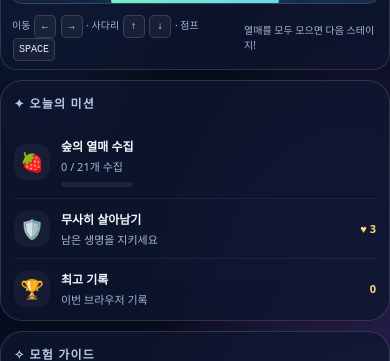
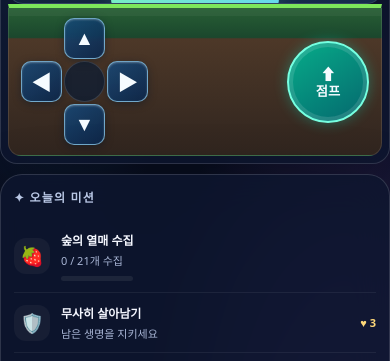
Before and after one commit to guras1984/forest-game, a plain HTML site: page index.html in a window 390 px wide. Shown: the part 416-777 px from the top of the page. Drawn offline with Linux system fonts and the light colour scheme.

Commit message:
Add files via upload

```diff
--- a/index.html
+++ b/index.html
@@ -30,21 +30,21 @@ canvas{width:100%;height:auto;display:block;aspect-ratio: 800 / 560;touch-action
 .tipbox{background:linear-gradient(135deg,#8cf5c712,#78dfff0b);border:1px solid #8cf5c71c;border-radius:15px;padding:13px;font-size:12px;line-height:1.7;color:#c7d6ef}.tipbox strong{color:var(--mint)}
 .shop-overlay{position:absolute;inset:0;z-index:5;background:#071126ed;backdrop-filter:blur(12px);padding:16px;overflow:auto;line-height:normal}.shop-overlay.hidden{display:none}.shop-head{display:flex;align-items:center;justify-content:space-between;gap:10px;margin-bottom:12px}.shop-head h2{font-size:22px;margin:0}.shop-meta{font-size:12px;color:#b8c8e8;margin:6px 0 14px}.shop-grid{display:grid;grid-template-columns:repeat(2,minmax(0,1fr));gap:9px}.shop-item{border:1px solid #ffffff20;background:#ffffff0a;border-radius:14px;padding:12px;text-align:left;min-width:0}.shop-item .shop-icon{font-size:25px}.shop-item b{display:block;font-size:13px;margin:5px 0}.shop-item p{font-size:11px;line-height:1.5;color:#b8c8e8;margin:0 0 9px;min-height:34px}.shop-item button{width:100%;border:0;border-radius:9px;padding:9px 5px;font-weight:900;background:linear-gradient(110deg,#79efc2,#67d8ee);color:#092038}.shop-item button:disabled{background:#ffffff15;color:#8997b5}.shop-note{font-size:10px;color:#9baecc;margin-top:12px;line-height:1.5}.mobile-controls{display:none}
 .toast{position:absolute;left:50%;top:14px;transform:translate(-50%,-10px);background:#101b33eF;border:1px solid #ffffff25;border-radius:20px;padding:9px 15px;font-size:12px;font-weight:800;opacity:0;transition:.2s;pointer-events:none;white-space:nowrap;z-index:2}.toast.show{opacity:1;transform:translate(-50%,0)}
-/* Touch controls sit over the lower edge of the game only on small screens. */
-.mobile-controls{display:none;position:absolute;left:0;right:0;bottom:2.2%;z-index:4;align-items:flex-end;justify-content:space-between;padding:0 3.5%;pointer-events:none;user-select:none;-webkit-user-select:none}
+/* Mobile controls occupy a separate bottom strip, never covering the playfield. */
+.mobile-controls{display:none;position:relative;left:auto;right:auto;bottom:auto;z-index:1;align-items:center;justify-content:space-between;gap:12px;padding:15px clamp(12px,4vw,28px) 13px;margin:0;border:1px solid #ffffff1c;border-top:4px solid #7de75b;border-radius:0 0 13px 13px;background:linear-gradient(180deg,#285f35 0%,#1b472d 20%,#4d3828 21%,#30251f 100%);box-shadow:inset 0 8px 0 #ffffff0a;pointer-events:none;user-select:none;-webkit-user-select:none}
 .dpad{display:grid;grid-template-columns:repeat(3,clamp(35px,10.5vw,58px));grid-template-rows:repeat(3,clamp(35px,10.5vw,58px));gap:3px;pointer-events:auto}
 .mobile-controls button{touch-action:none;-webkit-tap-highlight-color:transparent;display:flex;align-items:center;justify-content:center;color:#f5fbff;font-weight:900;border:1px solid #9edfffaa;background:linear-gradient(145deg,#164a7bd9,#09264ddd);box-shadow:inset 0 1px 2px #ffffff45,0 2px 8px #00132966;backdrop-filter:blur(2px);padding:0;min-width:0;min-height:0}
 .mobile-controls button:active{filter:brightness(1.35);transform:scale(.94)}
 .dpad .dir{font-size:clamp(17px,5vw,25px);border-radius:12px}
 .dpad .up{grid-column:2;grid-row:1}.dpad .left{grid-column:1;grid-row:2}.dpad-center{grid-column:2;grid-row:2;border:1px solid #ffffff25;border-radius:50%;background:#071a35aa}.dpad .right{grid-column:3;grid-row:2}.dpad .down{grid-column:2;grid-row:3}
-.jump-btn{pointer-events:auto;flex-direction:column;gap:0;width:clamp(76px,21vw,112px);height:clamp(76px,21vw,112px);border-radius:50%;border:2px solid #76ffe1!important;background:linear-gradient(145deg,#00b994e8,#006d75e8)!important;box-shadow:inset 0 0 0 4px #ffffff20,0 0 14px #00e8c555!important;font-size:clamp(28px,8vw,42px);margin-bottom:1px}
+.jump-btn{pointer-events:auto;flex-direction:column;gap:0;width:clamp(76px,21vw,112px);height:clamp(76px,21vw,112px);border-radius:50%;border:2px solid #76ffe1!important;background:linear-gradient(145deg,#00b994e8,#006d75e8)!important;box-shadow:inset 0 0 0 4px #ffffff20,0 0 14px #00e8c555!important;font-size:clamp(28px,8vw,42px);margin-bottom:0}
 .jump-btn small{font-size:clamp(12px,3.4vw,16px);line-height:1.2}
-@media(max-width:700px){.mobile-controls{display:flex!important}.canvas-wrap{isolation:isolate}.overlay,.shop-overlay{z-index:5}.toast{z-index:6}}
-@media(max-width:390px){.mobile-controls{padding:0 3%}.dpad{gap:2px}.dpad .dir{border-radius:10px}}
+@media(max-width:700px){.mobile-controls{display:flex!important}.canvas-wrap{isolation:isolate}.overlay,.shop-overlay{z-index:5}.toast{z-index:6}.tipline{display:none}.game-card{padding:7px}.mobile-controls{min-height:132px}}
+@media(max-width:390px){.mobile-controls{padding:10px 12px;min-height:118px}.dpad{gap:2px}.dpad .dir{border-radius:10px}}
 
 .footer{text-align:center;color:#687899;font-size:10px;margin-top:14px;letter-spacing:.3px}
 @media(max-width:760px){body{padding:8px;align-items:flex-start}.shell{width:100%}.layout{grid-template-columns:1fr;gap:10px}.side{display:grid;grid-template-columns:1fr 1fr;gap:10px}.side-card{padding:13px}.top{margin-bottom:10px}.top-actions .label{display:none}.hud{gap:5px}.stat{padding:8px 7px}.stat-value{font-size:17px}.game-card{padding:7px;border-radius:17px}.tipline{font-size:10px}.footer{margin-bottom:8px}canvas{width:100%;height:auto;touch-action:none}}
-@media(max-width:420px){.shop-grid{grid-template-columns:1fr 1fr}.side{grid-template-columns:1fr}.brand{gap:8px}.logo{width:41px;height:41px}.top-actions{gap:4px}.iconbtn{padding:8px 9px}.hud{grid-template-columns:repeat(4,minmax(0,1fr))}.stat-label{font-size:9px}.stat-value{font-size:14px}.stat{padding:7px 5px}.mobile-controls{gap:5px}.mobile-controls button{font-size:15px;min-height:46px;padding:11px 2px}.modal p{font-size:12px}.char{width:88px;padding:10px 5px}}
+@media(max-width:420px){.shop-grid{grid-template-columns:1fr 1fr}.side{grid-template-columns:1fr}.brand{gap:8px}.logo{width:41px;height:41px}.top-actions{gap:4px}.iconbtn{padding:8px 9px}.hud{grid-template-columns:repeat(4,minmax(0,1fr))}.stat-label{font-size:9px}.stat-value{font-size:14px}.stat{padding:7px 5px}.mobile-controls{gap:5px}.mobile-controls button{font-size:15px;min-height:0;padding:0}.modal p{font-size:12px}.char{width:88px;padding:10px 5px}}
 
 /* Mobile-first refinements */
 @media (max-width: 700px) {
@@ -86,16 +86,7 @@ canvas{width:100%;height:auto;display:block;aspect-ratio: 800 / 560;touch-action
       <div class="stagebar"><div class="stagefill" id="stagefill"></div></div>
       <div class="canvas-wrap">
         <canvas id="game" width="800" height="560" aria-label="숲속 대모험 게임 화면"></canvas>
-        <div class="mobile-controls" aria-label="모바일 게임 조작">
-          <div class="dpad" aria-label="방향 조작">
-            <button class="dir up" data-key="ArrowUp" aria-label="사다리 위로">▲</button>
-            <button class="dir left" data-key="ArrowLeft" aria-label="왼쪽 이동">◀</button>
-            <span class="dpad-center" aria-hidden="true"></span>
-            <button class="dir right" data-key="ArrowRight" aria-label="오른쪽 이동">▶</button>
-            <button class="dir down" data-key="ArrowDown" aria-label="사다리 아래로">▼</button>
-          </div>
-          <button class="jump-btn" data-key="Space" aria-label="점프"><span aria-hidden="true">⬆</span><small>점프</small></button>
-        </div>
+
         <div class="toast" id="toast"></div>
         <div class="shop-overlay hidden" id="shopOverlay">
           <div class="shop-head"><h2>🛍 숲속 상점</h2><button class="secondary" id="closeShop">닫기 ✕</button></div>
@@ -117,6 +108,16 @@ canvas{width:100%;height:auto;display:block;aspect-ratio: 800 / 560;touch-action
           </div>
         </div>
       </div>
+        <div class="mobile-controls" aria-label="모바일 게임 조작">
+          <div class="dpad" aria-label="방향 조작">
+            <button class="dir up" data-key="ArrowUp" aria-label="사다리 위로">▲</button>
+            <button class="dir left" data-key="ArrowLeft" aria-label="왼쪽 이동">◀</button>
+            <span class="dpad-center" aria-hidden="true"></span>
+            <button class="dir right" data-key="ArrowRight" aria-label="오른쪽 이동">▶</button>
+            <button class="dir down" data-key="ArrowDown" aria-label="사다리 아래로">▼</button>
+          </div>
+          <button class="jump-btn" data-key="Space" aria-label="점프"><span aria-hidden="true">⬆</span><small>점프</small></button>
+        </div>
       <div class="tipline"><span>이동 <kbd class="key">←</kbd> <kbd class="key">→</kbd> · 사다리 <kbd class="key">↑</kbd> <kbd class="key">↓</kbd> · 점프 <kbd class="key">SPACE</kbd></span><span>열매를 모두 모으면 다음 스테이지!</span></div>
 
     </section>
```
